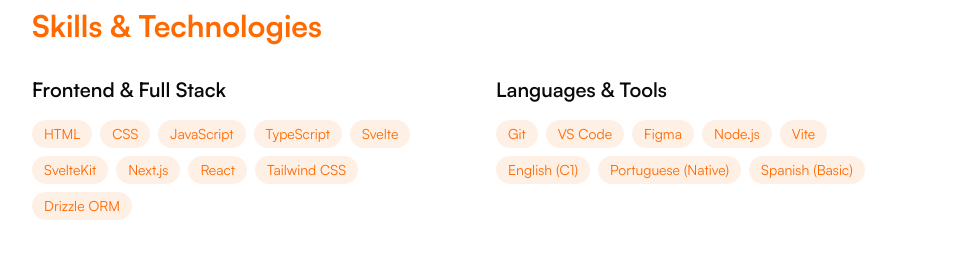
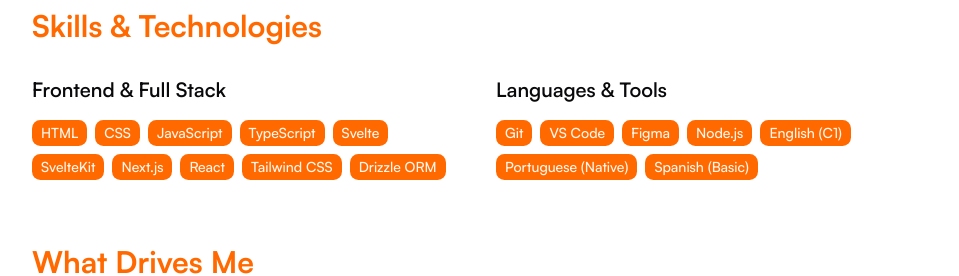
Before and after one commit to PedroLunet/pedrolunet.dev, a SvelteKit app: page /about in a window 1280 px wide. Shown: the part 1120-1396 px from the top of the page, without its empty margins (160-1119 px from the left). Built offline with nearby package versions, Linux system fonts and the light colour scheme; a web font is replaced by a local one.

Commit message:
updated badges

```diff
--- /dev/null
+++ b/src/lib/components/ui/badge/badge.svelte
@@ -0,0 +1,50 @@
+<script lang="ts" module>
+	import { type VariantProps, tv } from "tailwind-variants";
+
+	export const badgeVariants = tv({
+		base: "focus-visible:border-ring focus-visible:ring-ring/50 aria-invalid:ring-destructive/20 dark:aria-invalid:ring-destructive/40 aria-invalid:border-destructive inline-flex w-fit shrink-0 items-center justify-center gap-1 overflow-hidden whitespace-nowrap rounded-md border px-2 py-0.5 text-xs font-medium transition-[color,box-shadow] focus-visible:ring-[3px] [&>svg]:pointer-events-none [&>svg]:size-3",
+		variants: {
+			variant: {
+				default:
+					"bg-primary text-primary-foreground [a&]:hover:bg-primary/90 border-transparent",
+				secondary:
+					"bg-secondary text-secondary-foreground [a&]:hover:bg-secondary/90 border-transparent",
+				destructive:
+					"bg-destructive [a&]:hover:bg-destructive/90 focus-visible:ring-destructive/20 dark:focus-visible:ring-destructive/40 dark:bg-destructive/70 border-transparent text-white",
+				outline: "text-foreground [a&]:hover:bg-accent [a&]:hover:text-accent-foreground",
+			},
+		},
+		defaultVariants: {
+			variant: "default",
+		},
+	});
+
+	export type BadgeVariant = VariantProps<typeof badgeVariants>["variant"];
+</script>
+
+<script lang="ts">
+	import type { HTMLAnchorAttributes } from "svelte/elements";
+	import { cn, type WithElementRef } from "$lib/utils.js";
+
+	let {
+		ref = $bindable(null),
+		href,
+		class: className,
+		variant = "default",
+		children,
+		...restProps
+	}: WithElementRef<HTMLAnchorAttributes> & {
+		variant?: BadgeVariant;
+	} = $props();
+</script>
+
+<svelte:element
+	this={href ? "a" : "span"}
+	bind:this={ref}
+	data-slot="badge"
+	{href}
+	class={cn(badgeVariants({ variant }), className)}
+	{...restProps}
+>
+	{@render children?.()}
+</svelte:element>
--- /dev/null
+++ b/src/lib/components/ui/badge/index.ts
@@ -0,0 +1,2 @@
+export { default as Badge } from "./badge.svelte";
+export { badgeVariants, type BadgeVariant } from "./badge.svelte";
--- a/src/routes/about/+page.svelte
+++ b/src/routes/about/+page.svelte
@@ -5,6 +5,31 @@
 	import ContactForm from '../../components/Contact-form.svelte';
 	import { Button } from '$lib/components/ui/button';
 	import { Card, CardContent, CardHeader } from '$lib/components/ui/card';
+	import { Badge } from '$lib/components/ui/badge';
+
+	// Skills and technologies arrays
+	const frontendSkills = [
+		'HTML',
+		'CSS',
+		'JavaScript',
+		'TypeScript',
+		'Svelte',
+		'SvelteKit',
+		'Next.js',
+		'React',
+		'Tailwind CSS',
+		'Drizzle ORM'
+	];
+
+	const toolsAndLanguages = [
+		'Git',
+		'VS Code',
+		'Figma',
+		'Node.js',
+		'English (C1)',
+		'Portuguese (Native)',
+		'Spanish (Basic)'
+	];
 </script>
 
 <svelte:head>
@@ -48,14 +73,15 @@
 			<div class="grid gap-8 md:grid-cols-2 md:gap-12">
 				<div>
 					<p class="text-text mb-6 text-base sm:text-lg 2xl:text-xl">
-						I am an Informatics and Computing Engineering student at FEUP, determined and enthusiastic about
-						learning new things. I have a strong sense of responsibility and enjoy working in a team, and I
-						am motivated to contribute positively in a professional environment.
+						I am an Informatics and Computing Engineering student at FEUP, determined and
+						enthusiastic about learning new things. I have a strong sense of responsibility and
+						enjoy working in a team, and I am motivated to contribute positively in a professional
+						environment.
 					</p>
 					<p class="text-text mb-6 text-base sm:text-lg 2xl:text-xl">
-						My journey spans from full-stack development at Significa to engineering judging at F1 In Schools.
-						Currently in my final year, I'm passionate about creating clean, performant web applications
-						and exploring modern frontend architectures.
+						My journey spans from full-stack development at Significa to engineering judging at F1
+						In Schools. Currently in my final year, I'm passionate about creating clean, performant
+						web applications and exploring modern frontend architectures.
 					</p>
 				</div>
 				<div class="flex flex-col gap-4">
@@ -84,29 +110,17 @@
 				<div>
 					<h4 class="text-text mb-4 text-xl font-semibold 2xl:text-2xl">Frontend & Full Stack</h4>
 					<div class="flex flex-wrap gap-2">
-						<span class="rounded-full bg-primary/10 px-3 py-1 text-sm text-primary">HTML</span>
-						<span class="rounded-full bg-primary/10 px-3 py-1 text-sm text-primary">CSS</span>
-						<span class="rounded-full bg-primary/10 px-3 py-1 text-sm text-primary">JavaScript</span>
-						<span class="rounded-full bg-primary/10 px-3 py-1 text-sm text-primary">TypeScript</span>
-						<span class="rounded-full bg-primary/10 px-3 py-1 text-sm text-primary">Svelte</span>
-						<span class="rounded-full bg-primary/10 px-3 py-1 text-sm text-primary">SvelteKit</span>
-						<span class="rounded-full bg-primary/10 px-3 py-1 text-sm text-primary">Next.js</span>
-						<span class="rounded-full bg-primary/10 px-3 py-1 text-sm text-primary">React</span>
-						<span class="rounded-full bg-primary/10 px-3 py-1 text-sm text-primary">Tailwind CSS</span>
-						<span class="rounded-full bg-primary/10 px-3 py-1 text-sm text-primary">Drizzle ORM</span>
+						{#each frontendSkills as skill}
+							<Badge class="text-sm">{skill}</Badge>
+						{/each}
 					</div>
 				</div>
 				<div>
 					<h4 class="text-text mb-4 text-xl font-semibold 2xl:text-2xl">Languages & Tools</h4>
 					<div class="flex flex-wrap gap-2">
-						<span class="rounded-full bg-primary/10 px-3 py-1 text-sm text-primary">Git</span>
-						<span class="rounded-full bg-primary/10 px-3 py-1 text-sm text-primary">VS Code</span>
-						<span class="rounded-full bg-primary/10 px-3 py-1 text-sm text-primary">Figma</span>
-						<span class="rounded-full bg-primary/10 px-3 py-1 text-sm text-primary">Node.js</span>
-						<span class="rounded-full bg-primary/10 px-3 py-1 text-sm text-primary">Vite</span>
-						<span class="rounded-full bg-primary/10 px-3 py-1 text-sm text-primary">English (C1)</span>
-						<span class="rounded-full bg-primary/10 px-3 py-1 text-sm text-primary">Portuguese (Native)</span>
-						<span class="rounded-full bg-primary/10 px-3 py-1 text-sm text-primary">Spanish (Basic)</span>
+						{#each toolsAndLanguages as skill}
+							<Badge class="text-sm">{skill}</Badge>
+						{/each}
 					</div>
 				</div>
 			</div>
@@ -114,9 +128,7 @@
 
 		<!-- What I Love -->
 		<div class="mb-16">
-			<h3 class="mb-8 text-2xl font-bold text-primary sm:text-3xl 2xl:text-4xl">
-				What Drives Me
-			</h3>
+			<h3 class="mb-8 text-2xl font-bold text-primary sm:text-3xl 2xl:text-4xl">What Drives Me</h3>
 			<div class="grid gap-6 md:grid-cols-3">
 				<Card>
 					<CardHeader>
@@ -125,7 +137,8 @@
 					</CardHeader>
 					<CardContent>
 						<p class="text-sm text-muted-foreground">
-							I enjoy working in teams and believe that collaboration leads to the best solutions and learning experiences.
+							I enjoy working in teams and believe that collaboration leads to the best solutions
+							and learning experiences.
 						</p>
 					</CardContent>
 				</Card>
@@ -136,7 +149,8 @@
 					</CardHeader>
 					<CardContent>
 						<p class="text-sm text-muted-foreground">
-							I thrive on solving complex challenges and finding creative solutions to technical problems.
+							I thrive on solving complex challenges and finding creative solutions to technical
+							problems.
 						</p>
 					</CardContent>
 				</Card>
@@ -147,7 +161,8 @@
 					</CardHeader>
 					<CardContent>
 						<p class="text-sm text-muted-foreground">
-							Determined and enthusiastic about learning new technologies and staying adaptable in a rapidly evolving field.
+							Determined and enthusiastic about learning new technologies and staying adaptable in a
+							rapidly evolving field.
 						</p>
 					</CardContent>
 				</Card>
@@ -164,12 +179,14 @@
 					<CardContent>
 						<div class="flex items-start justify-between">
 							<div>
-								<h4 class="text-text text-lg font-semibold">Summer Internship – Frontend Developer</h4>
+								<h4 class="text-text text-lg font-semibold">
+									Summer Internship – Frontend Developer
+								</h4>
 								<p class="text-muted-foreground">Significa</p>
 								<p class="mt-2 text-sm text-muted-foreground">
-									Working on internal projects using Svelte and SvelteKit, deepening knowledge of Reactive UI
-									Development and modern frontend architecture. Focused on maintainable code, routing, and
-									component-driven design.
+									Working on internal projects using Svelte and SvelteKit, deepening knowledge of
+									Reactive UI Development and modern frontend architecture. Focused on maintainable
+									code, routing, and component-driven design.
 								</p>
 							</div>
 							<span class="text-sm text-primary">07/2025 - 08/2025</span>
@@ -180,11 +197,13 @@
 					<CardContent>
 						<div class="flex items-start justify-between">
 							<div>
-								<h4 class="text-text text-lg font-semibold">Curricular Internship – Full Stack Developer</h4>
+								<h4 class="text-text text-lg font-semibold">
+									Curricular Internship – Full Stack Developer
+								</h4>
 								<p class="text-muted-foreground">Significa</p>
 								<p class="mt-2 text-sm text-muted-foreground">
-									Developed a responsive and performant web application using Next.js, Tailwind CSS, and
-									Drizzle ORM for Dodia.pt.
+									Developed a responsive and performant web application using Next.js, Tailwind CSS,
+									and Drizzle ORM for Dodia.pt.
 								</p>
 							</div>
 							<span class="text-sm text-primary">02/2025 - 06/2025</span>
@@ -195,7 +214,9 @@
 					<CardContent>
 						<div class="flex items-start justify-between">
 							<div>
-								<h4 class="text-text text-lg font-semibold">Engineering Judge – F1 In Schools 2025</h4>
+								<h4 class="text-text text-lg font-semibold">
+									Engineering Judge – F1 In Schools 2025
+								</h4>
 								<p class="text-muted-foreground">F1 In Schools Regional Final</p>
 								<p class="mt-2 text-sm text-muted-foreground">
 									Integrated the engineering judging panel for the F1 In Schools Regional Final,
@@ -210,11 +231,15 @@
 					<CardContent>
 						<div class="flex items-start justify-between">
 							<div>
-								<h4 class="text-text text-lg font-semibold">Informatics and Computing Engineering</h4>
-								<p class="text-muted-foreground">Faculty of Engineering, University of Porto (FEUP)</p>
+								<h4 class="text-text text-lg font-semibold">
+									Informatics and Computing Engineering
+								</h4>
+								<p class="text-muted-foreground">
+									Faculty of Engineering, University of Porto (FEUP)
+								</p>
 								<p class="mt-2 text-sm text-muted-foreground">
-									Currently enrolled in the 3rd and final year of the Bachelor's degree. Previously completed
-									one year in Electrical and Computer Engineering before transferring.
+									Currently enrolled in the 3rd and final year of the Bachelor's degree. Previously
+									completed one year in Electrical and Computer Engineering before transferring.
 								</p>
 							</div>
 							<span class="text-sm text-primary">09/2023 - Present</span>
@@ -231,11 +256,11 @@
 				<Card>
 					<CardContent>
 						<div>
-							<h4 class="text-text text-lg font-semibold mb-2">F1 in Schools Competition</h4>
-							<p class="text-sm text-muted-foreground mb-2">
-								<span class="text-primary font-medium">Team Manager & Design Engineer</span>
+							<h4 class="text-text mb-2 text-lg font-semibold">F1 in Schools Competition</h4>
+							<p class="mb-2 text-sm text-muted-foreground">
+								<span class="font-medium text-primary">Team Manager & Design Engineer</span>
 							</p>
-							<ul class="text-sm text-muted-foreground space-y-1">
+							<ul class="space-y-1 text-sm text-muted-foreground">
 								<li>• 2nd place at regional level</li>
 								<li>• Marketing award winner</li>
 								<li>• 7th fastest car in the country</li>
@@ -246,7 +271,7 @@
 				<Card>
 					<CardContent>
 						<div>
-							<h4 class="text-text text-lg font-semibold mb-2">Dodia.pt Project</h4>
+							<h4 class="text-text mb-2 text-lg font-semibold">Dodia.pt Project</h4>
 							<p class="text-sm text-muted-foreground">
 								Built a performant and responsive web app for daily menu management using Next.js,
 								Tailwind CSS, and Drizzle ORM. Emphasized clean UI, scalable architecture, and a
@@ -264,7 +289,7 @@
 			<div class="grid gap-6 md:grid-cols-2">
 				<div>
 					<h4 class="text-text mb-4 text-lg font-semibold">Sports & Activities</h4>
-					<ul class="text-base text-muted-foreground space-y-2 sm:text-lg 2xl:text-xl">
+					<ul class="space-y-2 text-base text-muted-foreground sm:text-lg 2xl:text-xl">
 						<li>• Played Roller Hockey for 8 years</li>
 						<li>• Federated Bodyboard athlete for 2 years</li>
 						<li>• Currently volunteering at VO.U Pelos Animais</li>
@@ -272,7 +297,7 @@
 				</div>
 				<div>
 					<h4 class="text-text mb-4 text-lg font-semibold">Music</h4>
-					<ul class="text-base text-muted-foreground space-y-2 sm:text-lg 2xl:text-xl">
+					<ul class="space-y-2 text-base text-muted-foreground sm:text-lg 2xl:text-xl">
 						<li>• Bassist in several music projects (6+ years)</li>
 						<li>• Contestant of The Voice Portugal 2022</li>
 						<li>• Passionate about music production and composition</li>
```
